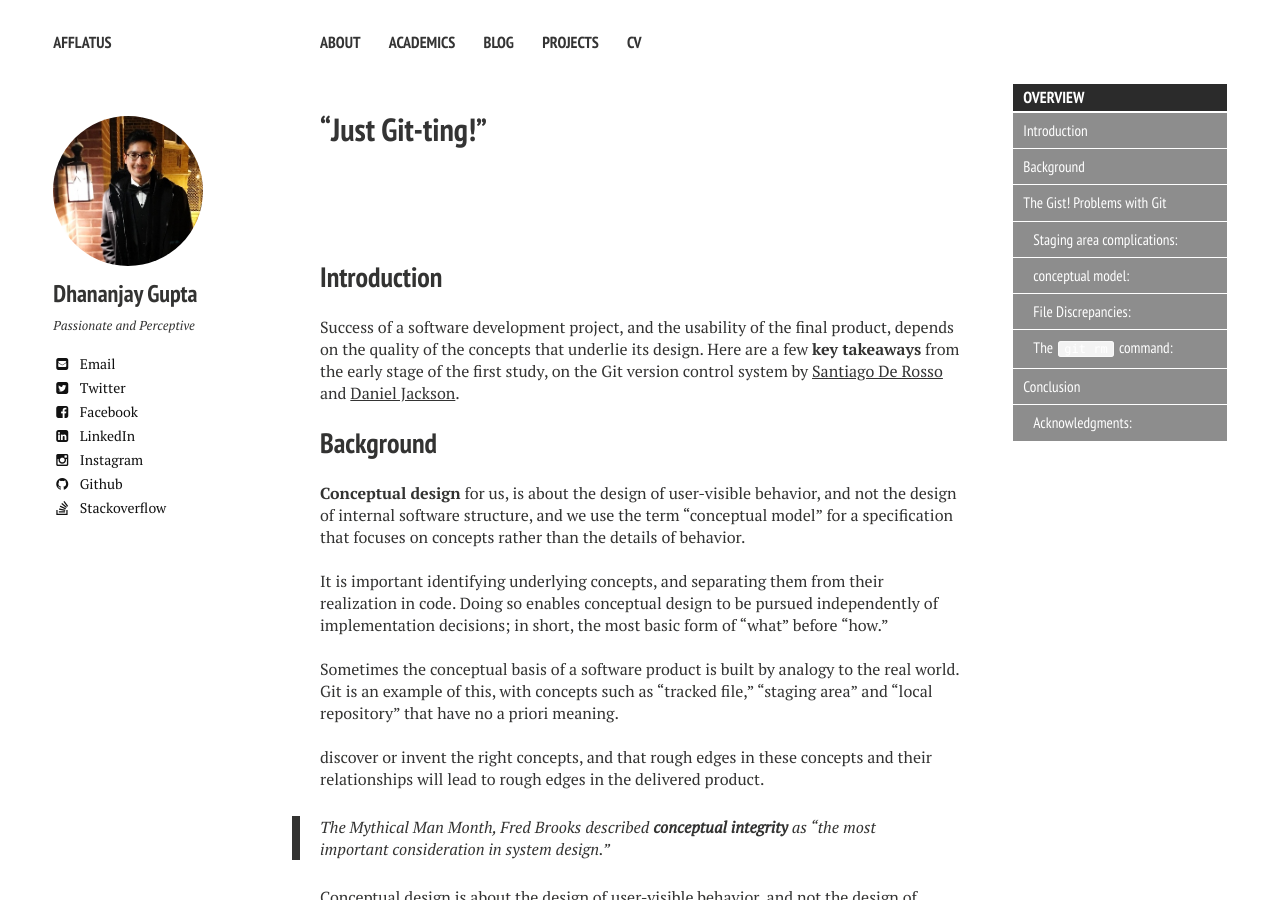
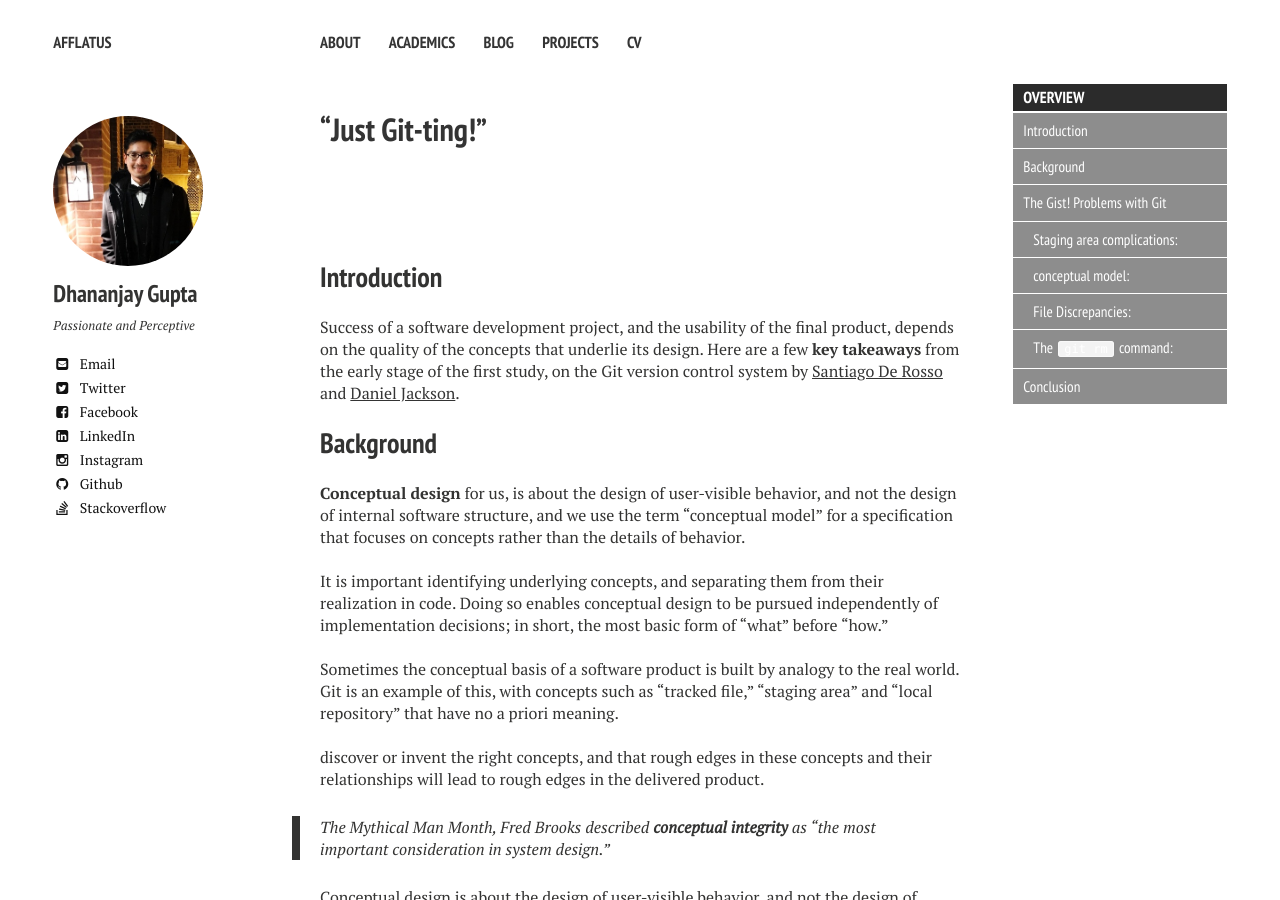
Before and after one commit to DhananjayGupta300/DhananjayGupta300.github.io, a Jekyll site: the page built from _posts/2018-01-22-Just-Git-ting.md, in a window 1280 px wide and 900 px high. Built offline with Jekyll 4.4.1, drawn with Linux system fonts in a browser that asks for light colours; nearby versions of some CDN libraries; comment, search, counter and statistics services are not loaded.

Commit message:
Update 2018-01-22-Just-Git-ting.md

```diff
--- a/_posts/2018-01-22-Just-Git-ting.md
+++ b/_posts/2018-01-22-Just-Git-ting.md
@@ -104,5 +104,3 @@
 Branches are intended to support independent lines of development. A line of development comprises both the working versions of files and committed versions. And yet, in Git’s conceptual model, only the committed versions are organized by branch; while there are potentially multiple committed versions of a ?le (one per branch), there can only be one working version. There is thus a lack of generality, with the branching feature essentially available only in one area and not another. <br/><br/>
 *I Just Want to Stop Tracking a File!* <br/><br/>
 The concepts of “assumed unchanged” and “untracked” play fundamentally the same role: they mark files that are not to be included in commits. And yet there is no general concept that subsumes the two of them, since Git distinguishes files according to whether they have been previously committed; a file can only be untracked if it is not also committed. Whether a file is committed is not under the user’s control, since a file can be committed as a result of a pull from another user’s repository. In short,there is a violation here both of generality (since a more general concept would subsume both cases), and propriety (since the concept of “assumed unchanged file” could be eliminated).
-
-#### Acknowledgments:
```
